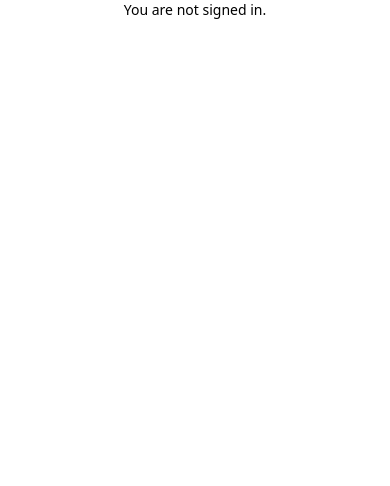
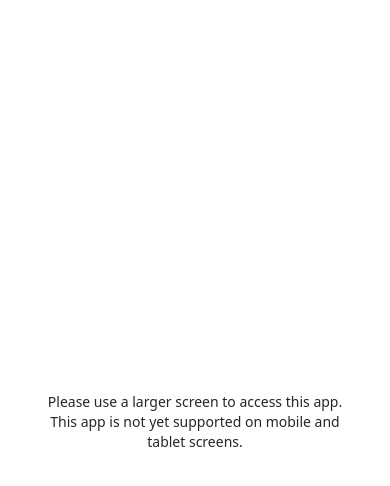
Before and after one commit to vivek7405/preston-client-demo, a Next.js app: page / in a window 390 px wide. Shown: the top 486 px of the page. Built offline with nearby package versions, Linux system fonts and the light colour scheme; no server answers.

Commit message:
Support only large screens

```diff
--- a/app/layout.tsx
+++ b/app/layout.tsx
@@ -35,8 +35,14 @@ export default async function RootLayout({
   return (
     <html lang="en">
       <body className={inter.variable}>
-        <Toaster />
-        {children}
+        <p className="w-full h-screen flex lg:hidden items-center justify-center text-sm text-neutral-800 p-10 text-center">
+          Please use a larger screen to access this app. This app is not yet
+          supported on mobile and tablet screens.
+        </p>
+        <div className="hidden lg:block">
+          <Toaster />
+          {children}
+        </div>
       </body>
     </html>
   );
```
